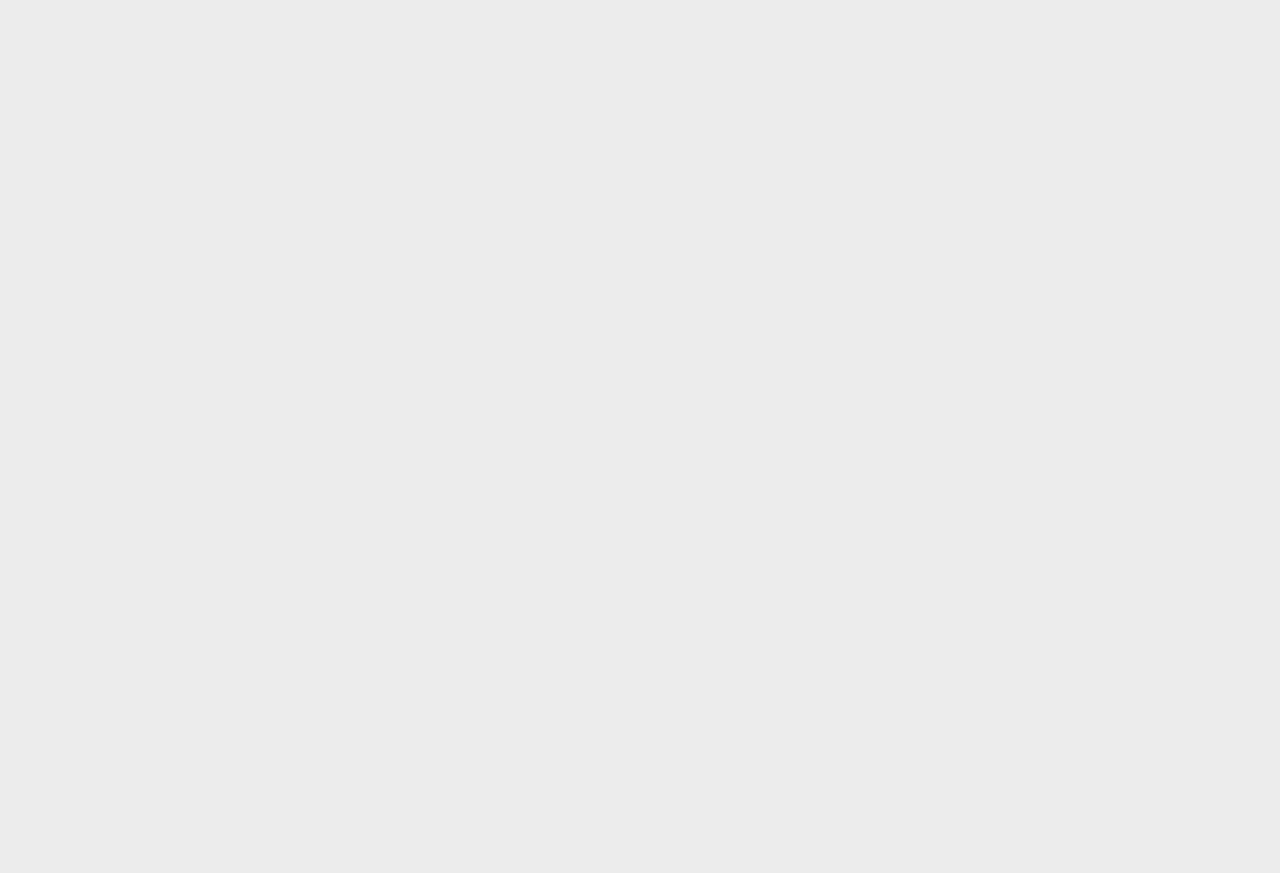
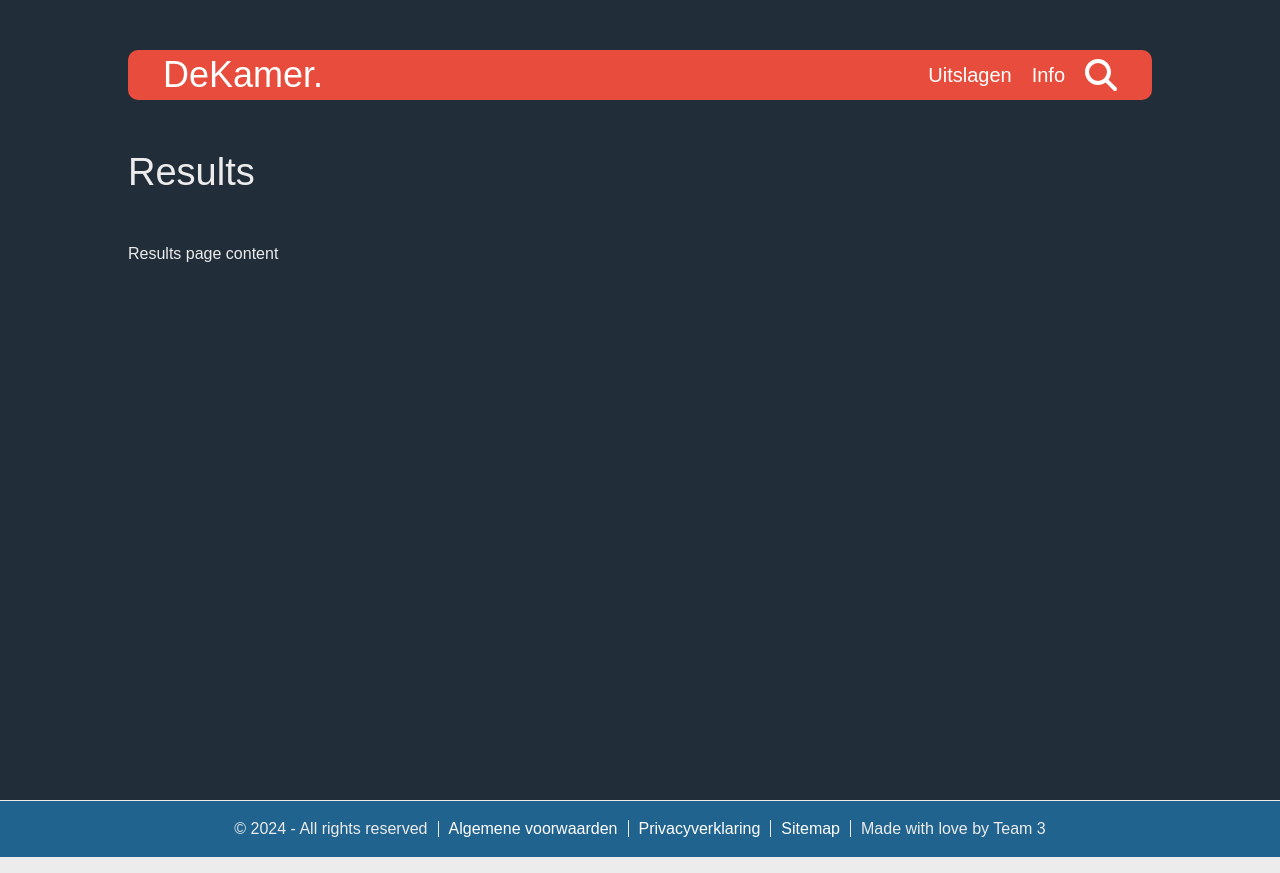
Before and after one commit to borysbabas/de-kamer, a Vue app in the folder frontend-vue/: page /results in a window 1280 px wide. Before the commit this address had no page. Before the commit the page ends 800 px from the top, so only its background shows below. Built offline with nearby package versions, Linux system fonts and the light colour scheme; a web font is replaced by a local one.

Commit message:
Added results page and basic styling

```diff
--- a/frontend-vue/src/components/Navbar.vue
+++ b/frontend-vue/src/components/Navbar.vue
@@ -48,8 +48,8 @@ const navbar = ref({
       <li class="navbar-logo"><router-link to="/">DeKamer.</router-link></li>
       <li class="buttons">
         <Searchbar v-if="searchBarState" id="searchbar" class="searchbar"></Searchbar>
-        <router-link to="/login"><p class="nav-text">Login</p></router-link>
-        <router-link to="/register"><p class="nav-text">Register</p></router-link>
+        <router-link to="/results"><p class="nav-text">Uitslagen</p></router-link>
+        <router-link to="/information"><p class="nav-text">Info</p></router-link>
         <svg @click="toggleSearchBar" xmlns="http://www.w3.org/2000/svg" class="magnifying-glass-icon"
              viewBox="0 0 512 512">
           <path
--- /dev/null
+++ b/frontend-vue/src/components/Results.vue
@@ -0,0 +1,30 @@
+<script setup lang="ts">
+
+</script>
+
+<template>
+<section class="first main">
+  <h1>Results</h1>
+  <p>Results page content</p>
+</section>
+
+</template>
+
+<style scoped>
+
+.main {
+  min-height: calc(100vh - 150px);
+  object-fit: cover;
+  background-color: var(--dark-primary);
+  color: var(--light-primary);
+  padding: 0 var(--page-padding);
+  position: relative;
+  border-bottom: var(--light-primary) 1px solid;
+  z-index: 0;
+}
+
+.first {
+  padding-top: 150px;
+  margin: 0 auto;
+}
+</style>
--- /dev/null
+++ b/frontend-vue/src/components/pages/ResultsPage.vue
@@ -0,0 +1,15 @@
+<template>
+  <Navbar></Navbar>
+  <Results></Results>
+  <Footer></Footer>
+</template>
+
+<script setup lang="ts">
+import Navbar from "@/components/Navbar.vue";
+import Footer from "@/components/Footer.vue";
+import Results from "@/components/Results.vue";
+</script>
+
+<style scoped>
+
+</style>
--- a/frontend-vue/src/main.ts
+++ b/frontend-vue/src/main.ts
@@ -4,6 +4,7 @@ import App from "./App.vue"
 import type {Router} from "vue-router";
 import {createRouter, createWebHistory} from "vue-router";
 import HomePage from "@/components/pages/HomePage.vue";
+import ResultsPage from "@/components/pages/ResultsPage.vue";
 import LoginPage from "@/components/pages/LoginPage.vue";
 import RegisterPage from "@/components/pages/RegisterPage.vue";
 
@@ -11,6 +12,7 @@ const router: Router = createRouter({
     history: createWebHistory(),
     routes: [
         {path: "/", component: HomePage, name: "Home"},
+        {path: "/results", component: ResultsPage, name: "Results"},
         {path: "/login", component: LoginPage, name: "Login"},
         {path: "/register", component: RegisterPage, name: "Register"},
     ]
```
